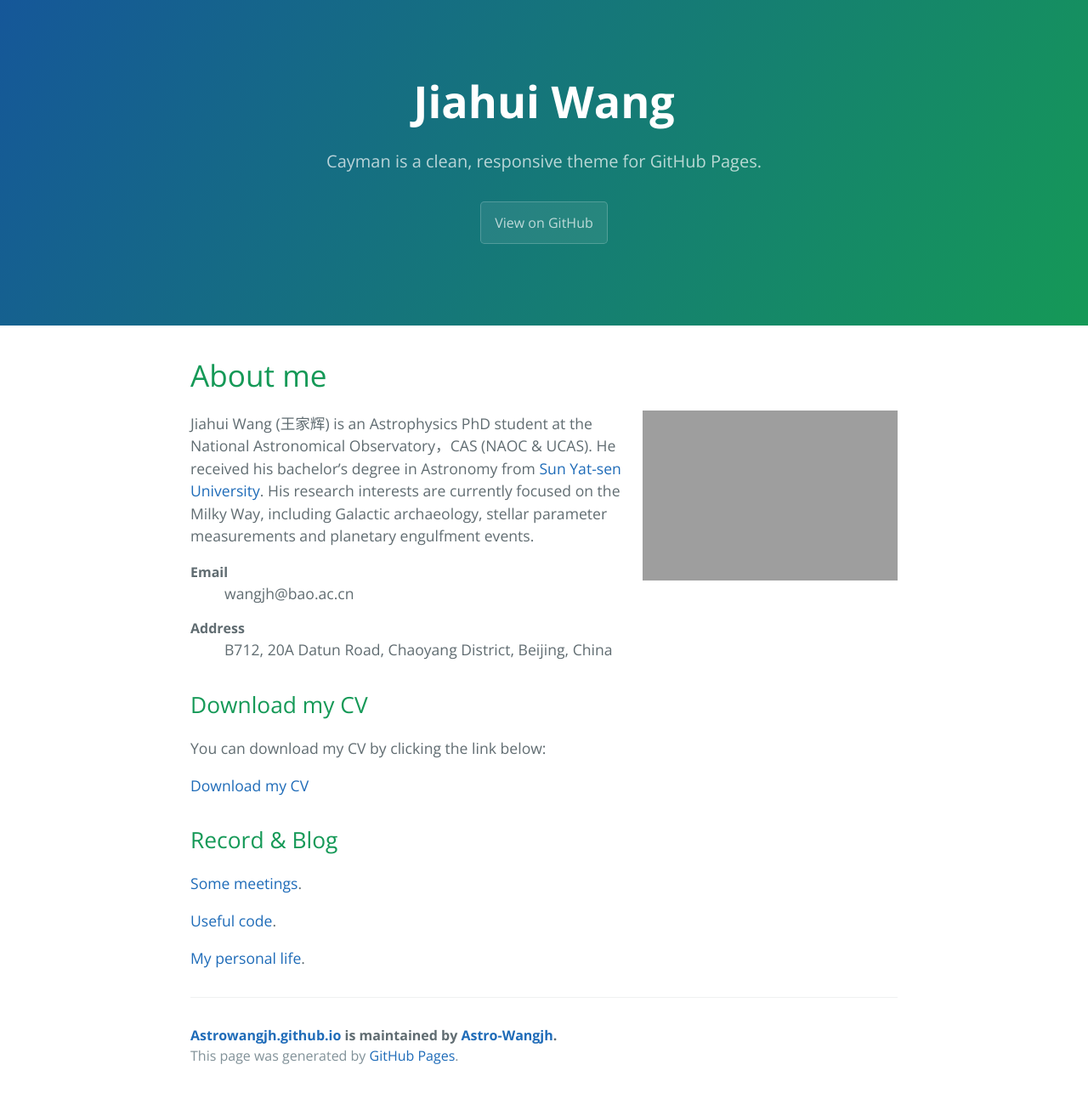
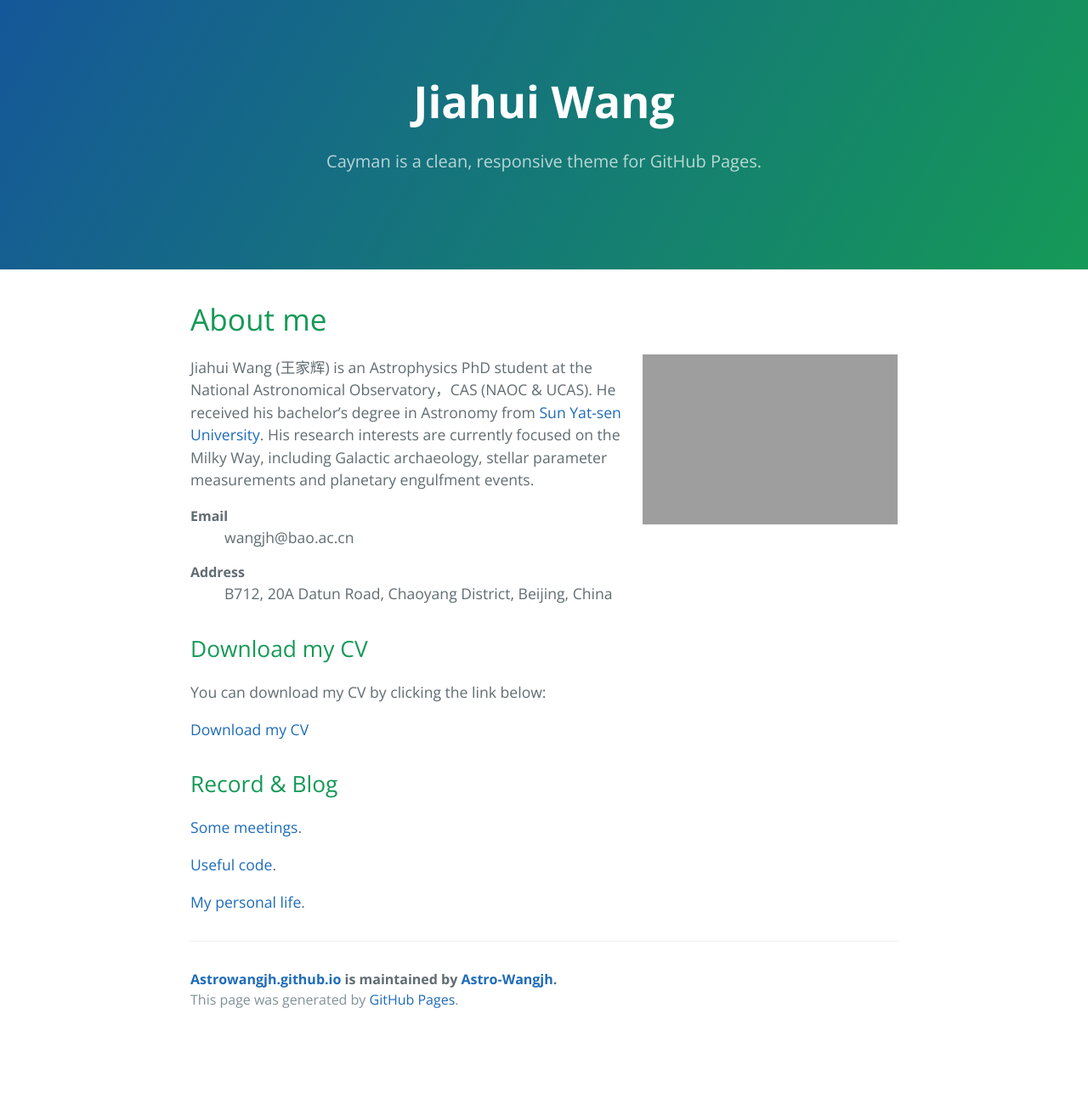
Before and after one commit to Astro-Wangjh/Astrowangjh.github.io, a Jekyll site: the page built from index.md, in a window 1280 px wide. Shown: the whole page at 85% size. Built offline with Jekyll 4.4.1, drawn with Linux system fonts in a browser that asks for light colours; after the commit the page ends 1220 px from its top, so only the background shows below that; grey boxes are pictures that could not be loaded.

Commit message:
Update default.html

```diff
--- a/_layouts/default.html
+++ b/_layouts/default.html
@@ -19,9 +19,9 @@
       <h1 class="project-name">{{ page.title | default: site.title | default: site.github.repository_name }}</h1>
       <h2 class="project-tagline">{{ page.description | default: site.description | default: site.github.project_tagline }}</h2>
       {% if site.github.is_project_page %}
-        <a href="{{ site.github.repository_url }}" class="btn">View on GitHub</a>
       {% endif %}
       {% if site.show_downloads %}
+        <a href="{{ site.github.repository_url }}" class="btn">View on GitHub</a>
         <a href="{{ site.github.zip_url }}" class="btn">Download .zip</a>
         <a href="{{ site.github.tar_url }}" class="btn">Download .tar.gz</a>
       {% endif %}
```
